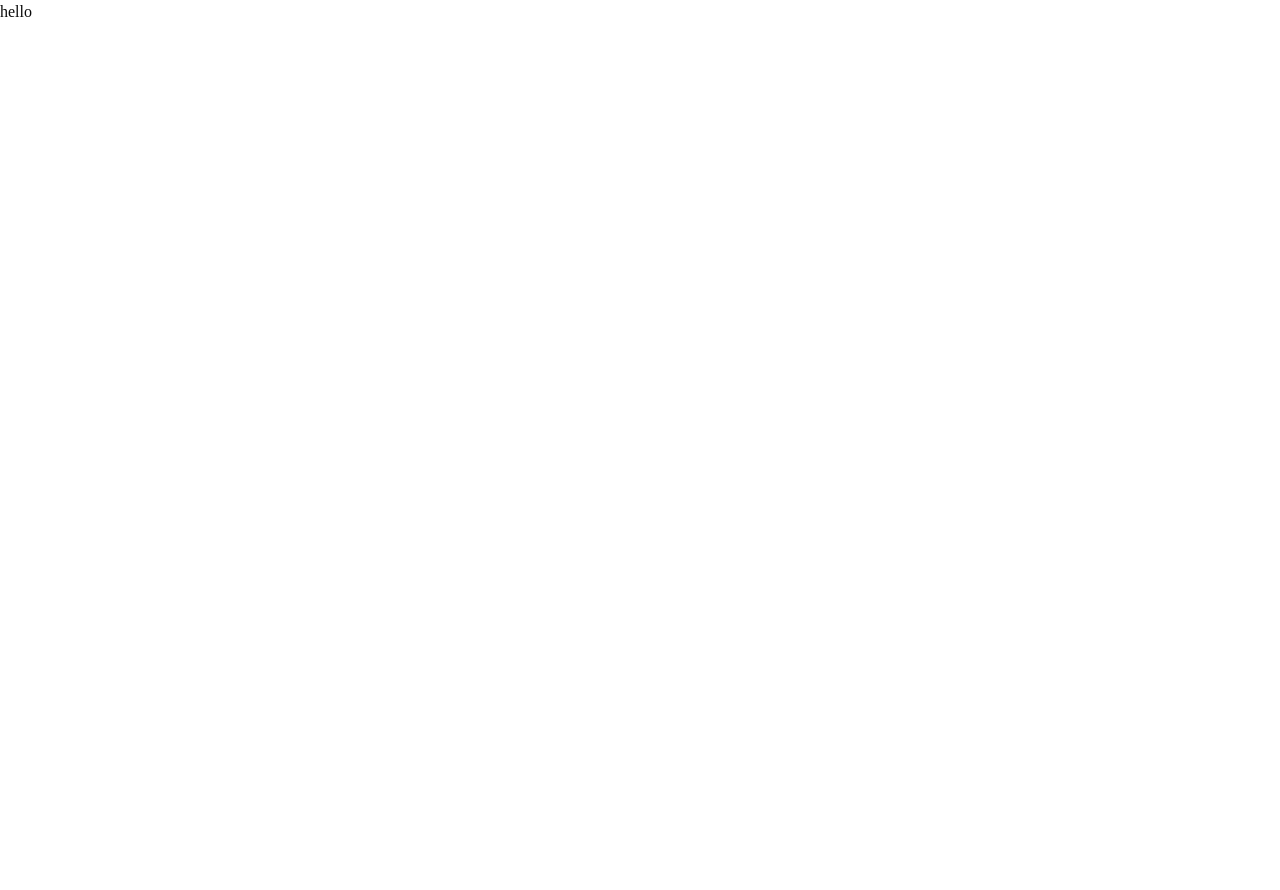
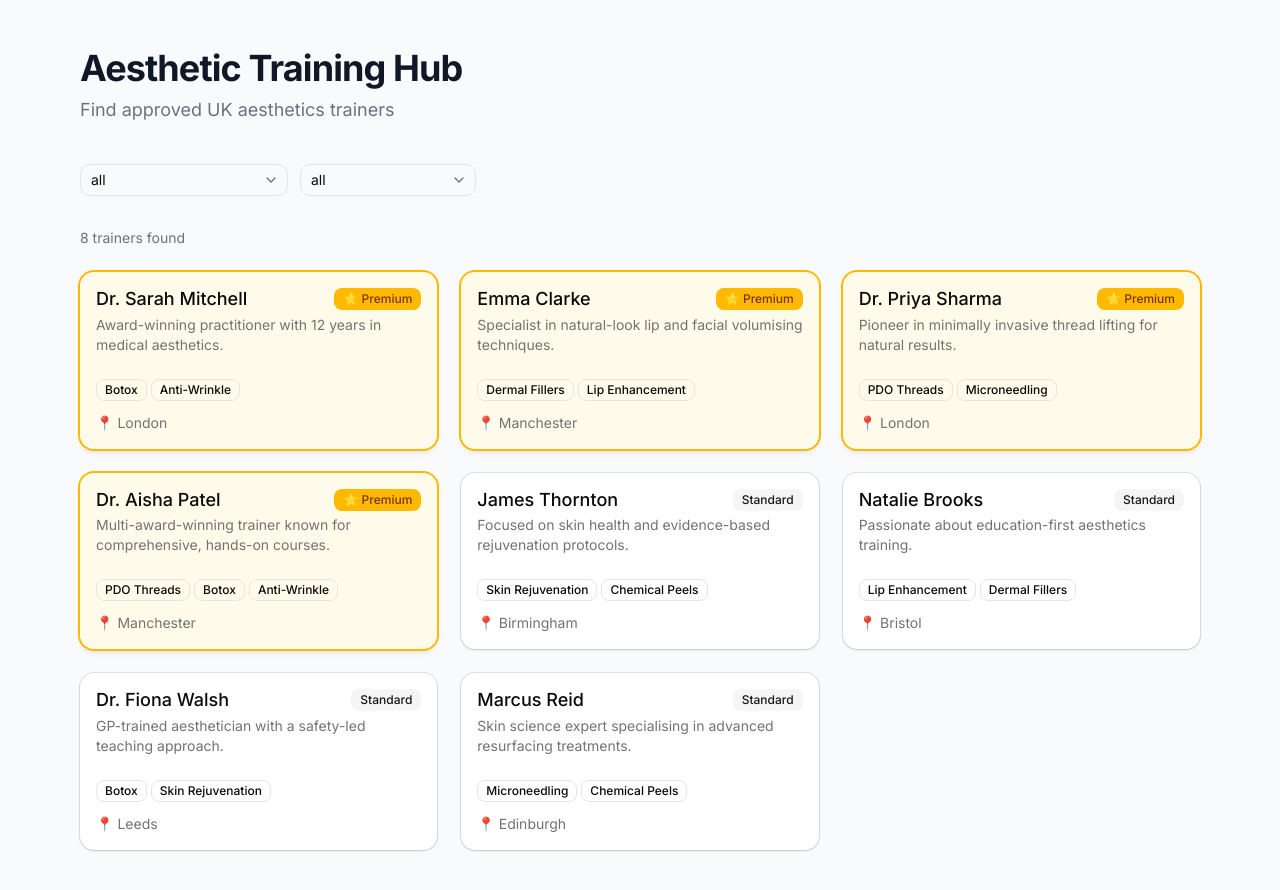
Before and after one commit to joshuaarnaez22/training-hub, a Next.js app: page / in a window 1280 px wide. Shown: the top 890 px of the page. Before the commit the page ends 800 px from the top, so only its background shows below. Built offline with nearby package versions, Linux system fonts and the light colour scheme.

Commit message:
feat: add trainer directory page with filtering and Premium/Standard UI

```diff
--- a/app/layout.tsx
+++ b/app/layout.tsx
@@ -1,33 +1,22 @@
-import type { Metadata } from "next";
-import { Geist, Geist_Mono } from "next/font/google";
-import "./globals.css";
+import type { Metadata } from 'next'
+import { Inter } from 'next/font/google'
+import './globals.css'
 
-const geistSans = Geist({
-  variable: "--font-geist-sans",
-  subsets: ["latin"],
-});
-
-const geistMono = Geist_Mono({
-  variable: "--font-geist-mono",
-  subsets: ["latin"],
-});
+const inter = Inter({ subsets: ['latin'] })
 
 export const metadata: Metadata = {
-  title: "Create Next App",
-  description: "Generated by create next app",
-};
+  title: 'Aesthetic Training Hub',
+  description: 'Find approved UK aesthetics trainers',
+}
 
 export default function RootLayout({
   children,
-}: Readonly<{
-  children: React.ReactNode;
-}>) {
+}: {
+  children: React.ReactNode
+}) {
   return (
-    <html
-      lang="en"
-      className={`${geistSans.variable} ${geistMono.variable} h-full antialiased`}
-    >
-      <body className="min-h-full flex flex-col">{children}</body>
+    <html lang="en">
+      <body className={inter.className}>{children}</body>
     </html>
-  );
+  )
 }
--- a/app/page.tsx
+++ b/app/page.tsx
@@ -1,3 +1,57 @@
-export default function Home() {
-  return <main><p>hello</p></main>
+import { trainers } from '@/lib/trainers'
+import { filterTrainers } from '@/lib/filterTrainers'
+import TrainerCard from '@/app/components/TrainerCard'
+import FilterBar from '@/app/components/FilterBar'
+
+export default async function Home({
+  searchParams,
+}: {
+  searchParams: Promise<{ specialism?: string; location?: string }>
+}) {
+  const { specialism = '', location = '' } = await searchParams
+  const results = filterTrainers(
+    trainers,
+    specialism || undefined,
+    location || undefined
+  )
+
+  return (
+    <main className="min-h-screen bg-gray-50">
+      <div className="max-w-6xl mx-auto px-4 py-12">
+        {/* Header */}
+        <div className="mb-10">
+          <h1 className="text-4xl font-bold tracking-tight text-gray-900">
+            Aesthetic Training Hub
+          </h1>
+          <p className="mt-2 text-lg text-gray-500">
+            Find approved UK aesthetics trainers
+          </p>
+        </div>
+
+        {/* Filters */}
+        <div className="mb-8">
+          <FilterBar specialism={specialism} location={location} />
+        </div>
+
+        {/* Results count */}
+        <p className="mb-6 text-sm text-gray-500">
+          {results.length} trainer{results.length !== 1 ? 's' : ''} found
+        </p>
+
+        {/* Grid */}
+        {results.length > 0 ? (
+          <div className="grid grid-cols-1 gap-6 md:grid-cols-2 lg:grid-cols-3">
+            {results.map((trainer) => (
+              <TrainerCard key={trainer.id} trainer={trainer} />
+            ))}
+          </div>
+        ) : (
+          <div className="py-20 text-center text-gray-400">
+            <p className="text-lg">No trainers match your filters.</p>
+            <p className="mt-1 text-sm">Try clearing one of the filters above.</p>
+          </div>
+        )}
+      </div>
+    </main>
+  )
 }
```
